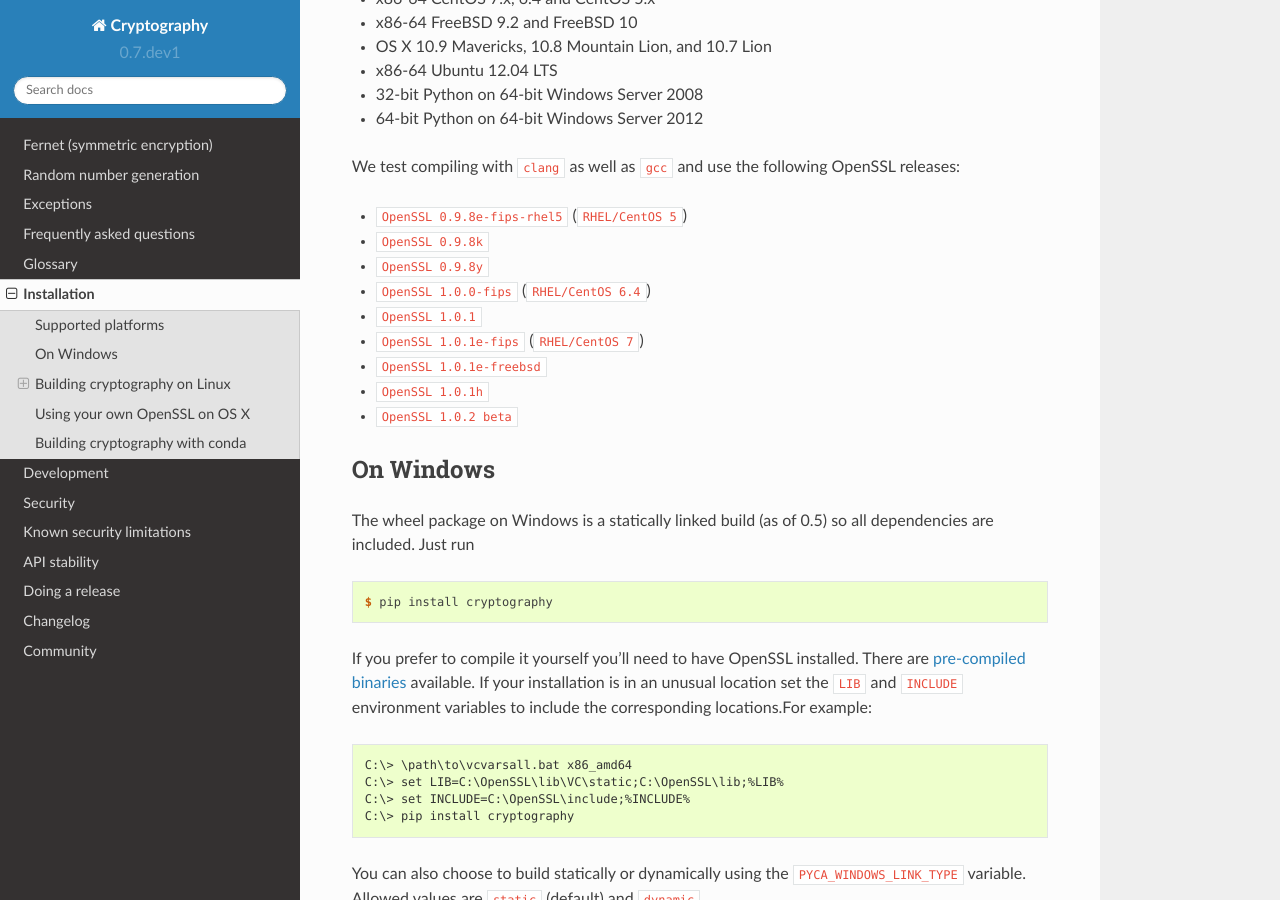
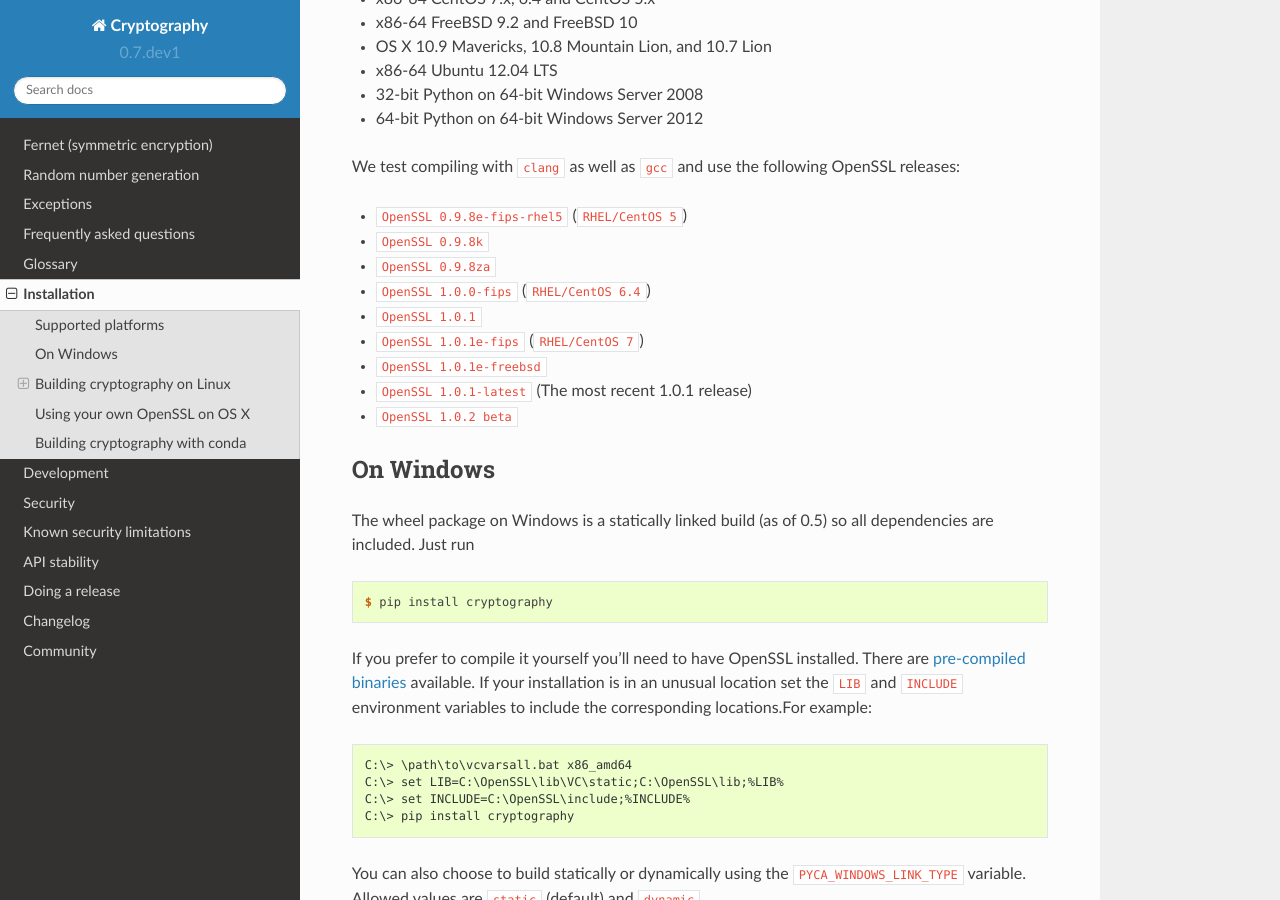
Before and after one commit to WebKing0121/cryptography, a Sphinx documentation site: the page built from docs/installation.rst, in a window 1280 px wide and 900 px high, scrolled down 418 px. Built offline with Sphinx 7.4.7 and the Read the Docs theme 2.0.0, drawn with Linux system fonts in a browser that asks for light colours; pages that are not in the unit, such as notebooks, are missing from menus.

Commit message:
update OpenSSL versions we test against in the docs

```diff
--- a/docs/installation.rst
+++ b/docs/installation.rst
@@ -25,12 +25,12 @@ OpenSSL releases:
 
 * ``OpenSSL 0.9.8e-fips-rhel5`` (``RHEL/CentOS 5``)
 * ``OpenSSL 0.9.8k``
-* ``OpenSSL 0.9.8y``
+* ``OpenSSL 0.9.8za``
 * ``OpenSSL 1.0.0-fips`` (``RHEL/CentOS 6.4``)
 * ``OpenSSL 1.0.1``
 * ``OpenSSL 1.0.1e-fips`` (``RHEL/CentOS 7``)
 * ``OpenSSL 1.0.1e-freebsd``
-* ``OpenSSL 1.0.1h``
+* ``OpenSSL 1.0.1-latest`` (The most recent 1.0.1 release)
 * ``OpenSSL 1.0.2 beta``
 
 On Windows
```
